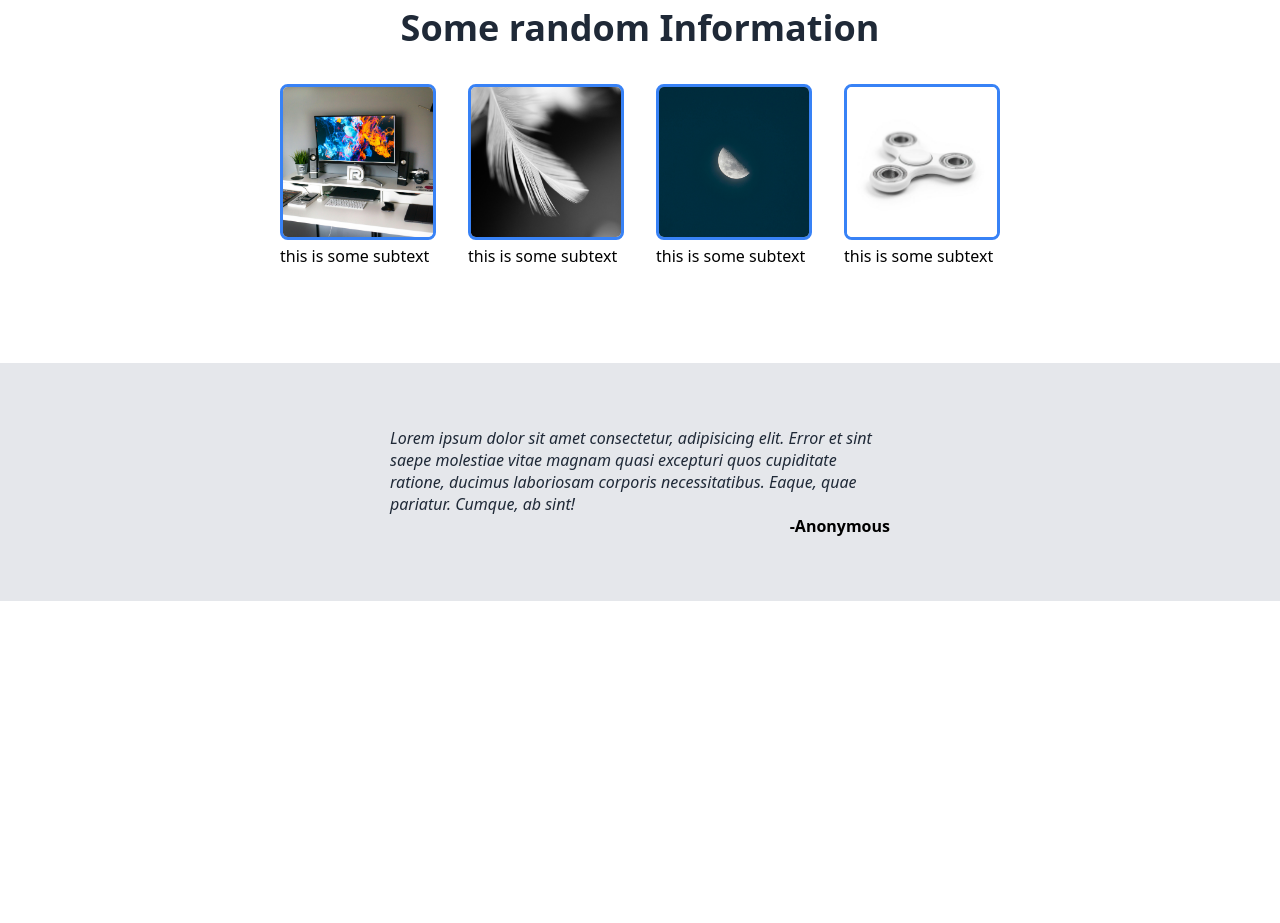
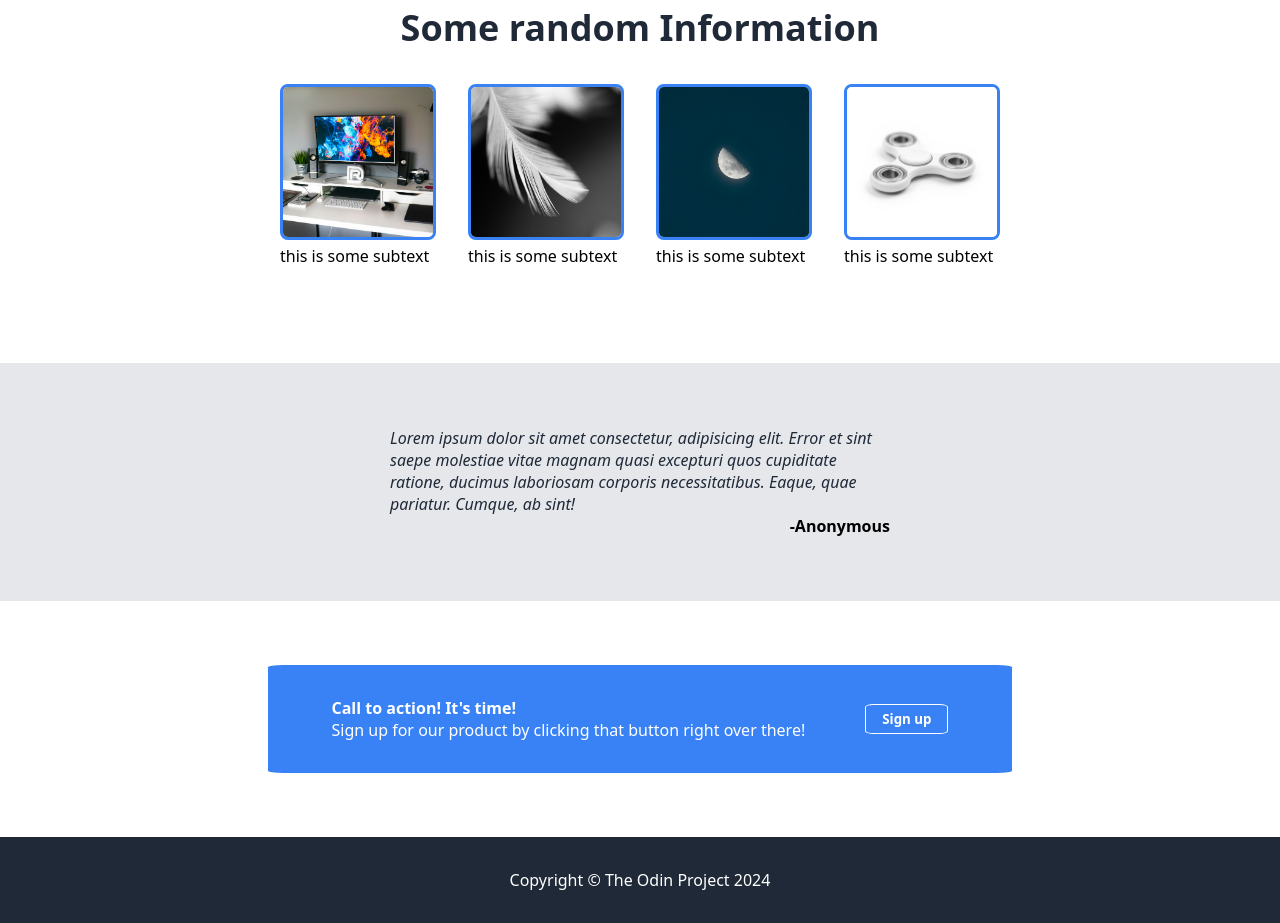
Before and after one commit to MothLord779/TOP-Landingpage, a plain HTML site: page index.html in a window 1280 px wide. Shown: the part 512-1435 px from the top of the page. Before the commit the page ends 1113 px from the top, so only its background shows below. Drawn offline with Linux system fonts and the light colour scheme.

Commit message:
Added sign up section & footer

```diff
--- a/index.html
+++ b/index.html
@@ -54,8 +54,15 @@
     </div>
     <div id="sign-up">
         <div id="sign-up-container">
-
+            <div class="container">
+                <h4>Call to action! It's time!</h4>
+                <p>Sign up for our product by clicking that button right over there!</p>
+            </div>
+            <button class="sign-up">Sign up</button>
         </div>
     </div>
+    <footer>
+        <p>Copyright © The Odin Project 2024</p>
+    </footer>
 </body>
 </html>
--- a/styles.css
+++ b/styles.css
@@ -1,6 +1,11 @@
 * {
     margin: 0;
     font-family: system-ui, -apple-system, BlinkMacSystemFont, 'Segoe UI', Roboto, Oxygen, Ubuntu, Cantarell, 'Open Sans', 'Helvetica Neue', sans-serif;
+}
+
+body {
+    display: flex;
+    flex-direction: column;
 }
 
 header {
@@ -112,3 +117,36 @@ h2 {
     align-self: flex-end;
     margin-top: 0%;
 }
+
+#sign-up {
+    display: flex;
+    padding: 64px;
+    justify-content: center;
+    align-items: center;
+}
+
+#sign-up-container {
+    display: flex;
+    background-color: #3882f6;
+    color: white;
+    padding: 32px 64px;
+    border-radius: 2%;
+    justify-content: space-between;
+    gap: 60px;
+    align-items: center;
+}
+
+#sign-up-container button {
+    border: 1px solid white;
+    padding: 4px 16px;
+    height: 30px;
+}
+
+footer {
+    display: flex;
+    background-color: #1f2937;
+    color: white;
+    padding: 32px;
+    justify-content: center;
+    align-items: center;
+}
```
